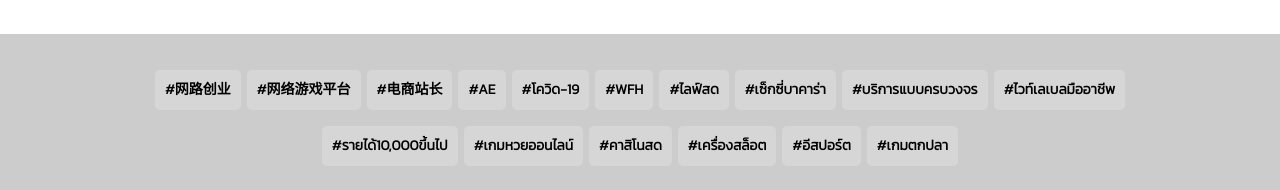
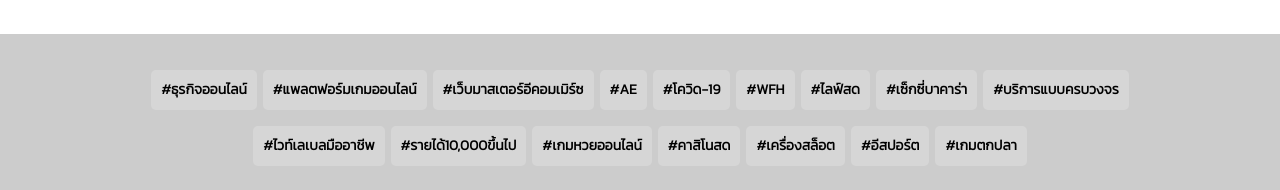
Before and after one commit to aosiww574/0608-2, a plain HTML site: page index.html in a window 1280 px wide. Shown: the part 1773-1963 px from the top of the page. Drawn offline with Linux system fonts and the light colour scheme.

Commit message:
Update index.html

```diff
--- a/index.html
+++ b/index.html
@@ -86,9 +86,12 @@
 
         <div class="footer">
             <ul>
-                <li>#网路创业</li>
-                <li>#网络游戏平台</li>
-                <li>#电商站长</li>
+                <li>#ธุรกิจออนไลน์</li>
+                <!-- <li>#网路创业</li> -->
+                <li>#แพลตฟอร์มเกมออนไลน์</li>
+                <!-- <li>#网络游戏平台</li> -->
+                <li>#เว็บมาสเตอร์อีคอมเมิร์ซ</li>
+                <!-- <li>#电商站长</li> -->
                 <li>#AE</li>
                 <li>#โควิด-19</li>
                 <!-- <li>#COVID-19</li> -->
```
